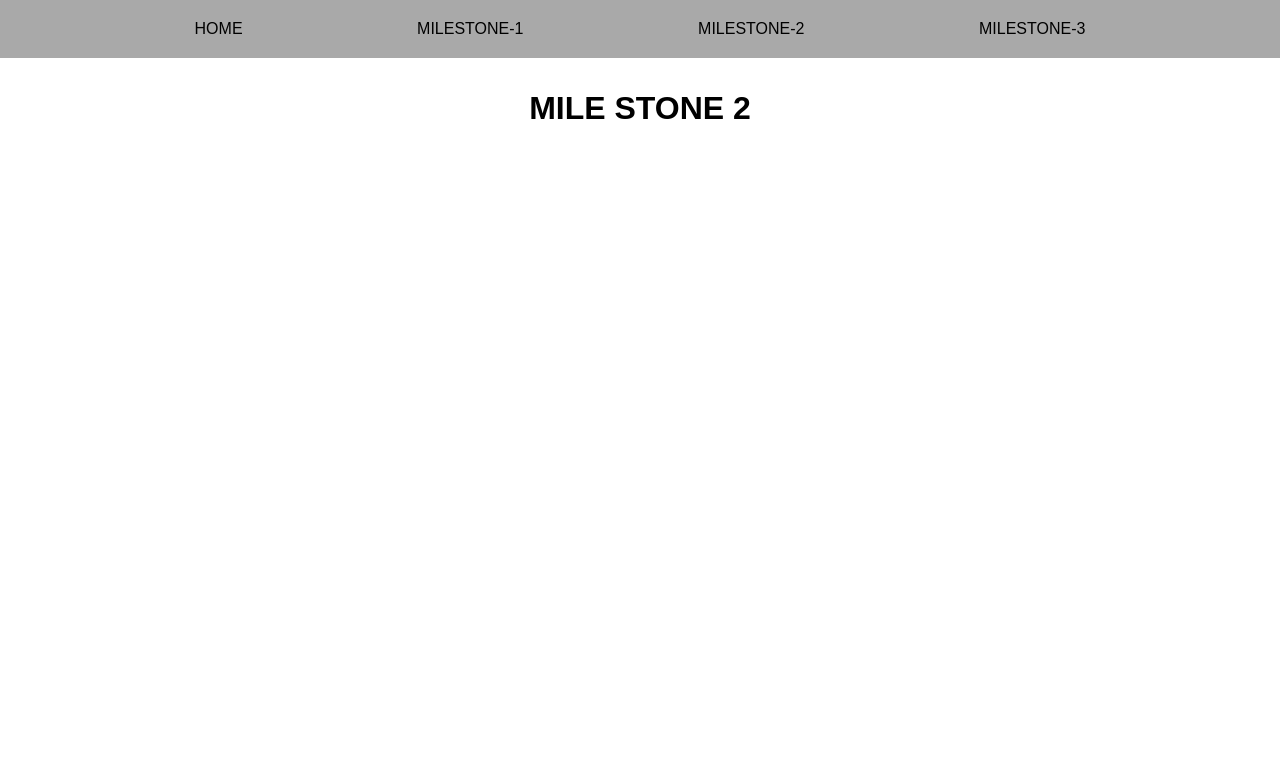
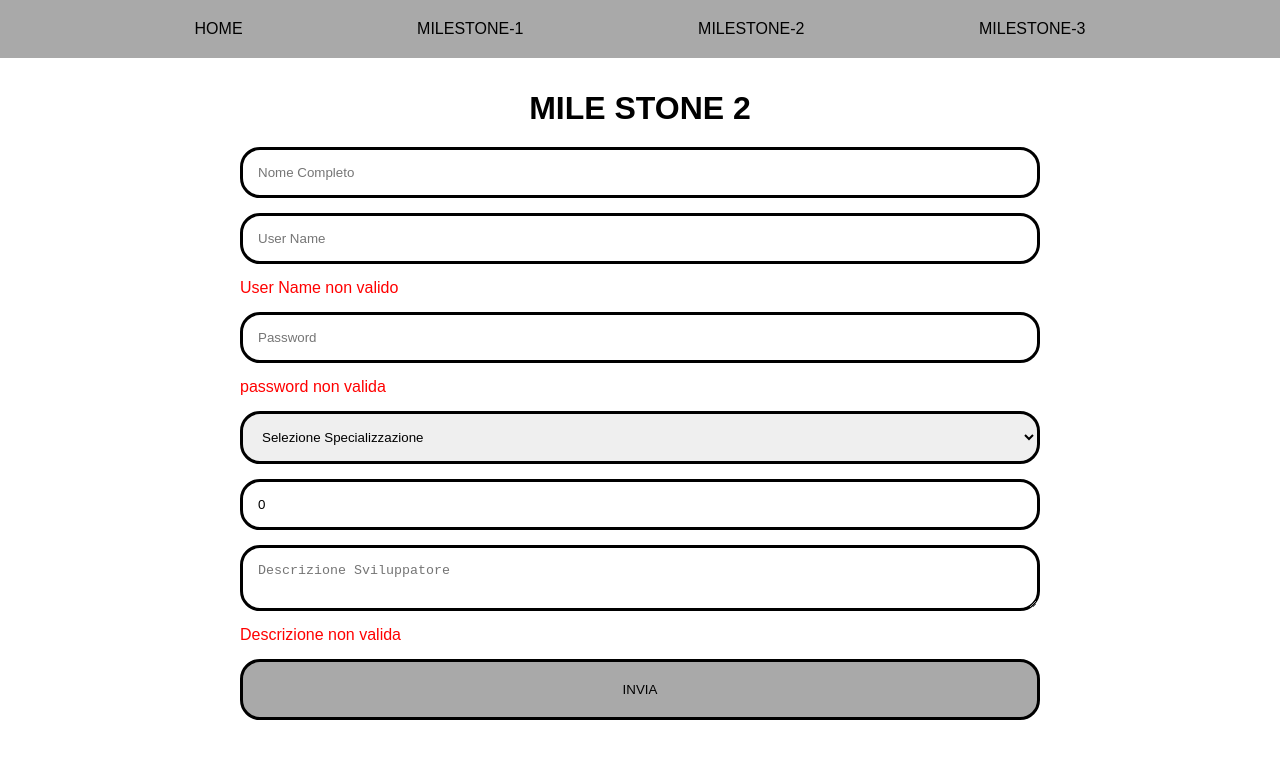
Before and after one commit to bellaviagabriele03/ex-react-useref-signup, a React (Vite) app: page /milestone2 in a window 1280 px wide. Shown: the top 758 px of the page. Built offline with nearby package versions, Linux system fonts and the light colour scheme.

Commit message:
Feat: user name controls DONE

```diff
--- a/src/index.css
+++ b/src/index.css
@@ -114,3 +114,12 @@ header {
     border: 3px solid black;
     border-radius: 20px;
 }
+
+.noValid {
+    color: red;
+
+}
+
+.valid {
+    color: green;
+}
--- a/src/pages/MileStone2.jsx
+++ b/src/pages/MileStone2.jsx
@@ -1,7 +1,158 @@
+import { useState, useEffect } from "react";
+
+
 export default function MileStone2() {
+
+
+    console.count("Rendering...")
+
+
+
+    const [name, setName] = useState("");
+    const [userName, setUserName] = useState("");
+    const [password, setPassword] = useState("");
+    const [spec, setSpec] = useState("");
+    const [years, setYears] = useState(0);
+    const [description, setDescription] = useState("");
+    const letters = "abcdefghijklmnopqrstuvwxyz";
+    const numbers = "0123456789";
+    const symbols = `!@#$%^&*()-_=+[]{}|;:'\\",.<>?/~`;
+
+
+
+    let userValid = false;
+    for (let i = 0; i < symbols.length; i++) {
+        if (userName.includes(symbols[i])) {
+
+            userValid = true;
+        }
+    }
+
+
+
+    function handleSubmit(e) {
+        e.preventDefault();
+
+        if (name.trim() === "") {
+            alert("nome mancante")
+            return;
+        }
+
+        if (userName.trim().length < 6) {
+            alert("usern name troppo corto, almeno 6 caratteri")
+            return;
+        }
+        if (userName.includes(" ")) {
+            alert("Usern name non valido, non deve contenere spazi !")
+            return;
+        }
+        for (let i = 0; i < symbols.length; i++) {
+            if (userName.includes(symbols[i])) {
+                alert("Usern Name non deve contenere caratteri speciali !")
+                return;
+            }
+        }
+
+        if (password.trim().length < 8) {
+            alert("password troppo corta")
+            return;
+        }
+
+        if (spec.trim() === "") {
+            alert("seleziona una specializzazione !")
+            return
+        }
+        if (years <= 0) {
+            alert("anni di specializzazione non validi !")
+            return;
+        }
+        if (description.trim() === "") {
+            alert("descrizione non valida !")
+            return;
+        }
+        if (description.length < 100) {
+            alert("Descrizione troppo corta, inserisci almeno 100 caratteri")
+            return;
+        }
+
+
+
+
+        const result = {
+            name,
+            userName,
+            password,
+            spec,
+            years,
+            description
+        }
+        console.log(result);
+
+    }
+
+
+
+
+
     return (
         <div className="container">
             <h1 className="title">MILE STONE 2</h1>
+
+            <form
+                onSubmit={handleSubmit}
+                className="form-stone1">
+                <input
+                    value={name}
+                    onChange={(e) => setName(e.target.value)}
+                    type="text" placeholder="Nome Completo" />
+                <input
+                    minLength={6}
+                    value={userName}
+                    onChange={(e) => setUserName(e.target.value)}
+                    type="text" placeholder="User Name" />
+
+                {/* USERNAME PARAGRAPH */}
+                <p className={userName.trim() === "" || userName.includes(" ") || userName.length < 6 || userValid ? "noValid" : "valid"}>
+                    {userName.trim() === "" || userName.includes(" ") || userName.length < 6 || userValid ? "User Name non valido" : "User Name Valido"}
+                </p>
+
+                <input
+                    minLength={8}
+                    value={password}
+                    onChange={(e) => setPassword(e.target.value)}
+                    type="password" placeholder="Password" />
+                <p
+                    className={password.length < 8 ? "noValid" : "valid"}>
+                    {password.length < 8 ? "password non valida" : "password valida"}
+                </p>
+                <select
+                    value={spec}
+                    onChange={(e) => setSpec(e.target.value)}
+                    name="specializzazione" id="spec">
+                    <option value="">Selezione Specializzazione</option>
+                    <option value="Full Stack">Full Stack</option>
+                    <option value="Front-end">Front-end</option>
+                    <option value="Back-end">Back-end</option>
+                </select>
+
+                <input
+                    value={years}
+                    onChange={(e) => setYears(Number(e.target.value))}
+                    type="number" placeholder="anni di esperienza" />
+
+                <textarea
+                    minLength={100}
+                    maxLength={1000}
+                    value={description}
+                    onChange={(e) => setDescription(e.target.value)}
+                    placeholder="Descrizione Sviluppatore" />
+                <p
+                    className={description.length < 100 || description.length > 1000 ? "noValid" : "valid"}>
+                    {description.length < 100 || description.trim() === "" || description.length > 1000 ? "Descrizione non valida" : "Descrizione valida"}
+                </p>
+                <button type="submit">INVIA</button>
+            </form>
+
         </div>
     )
 }
```
